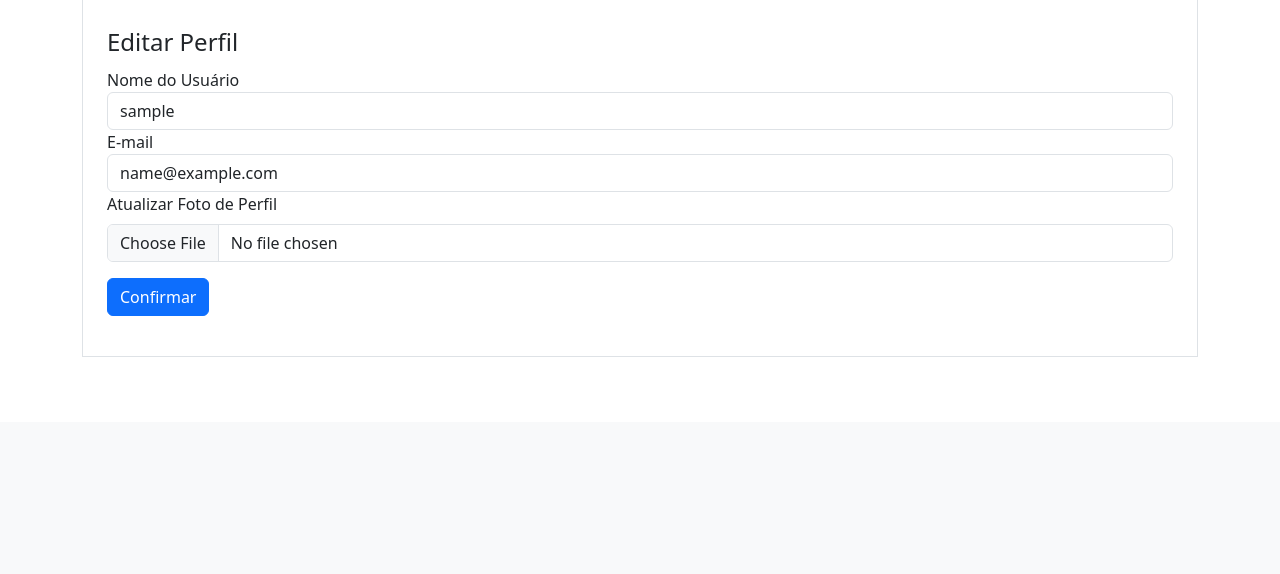
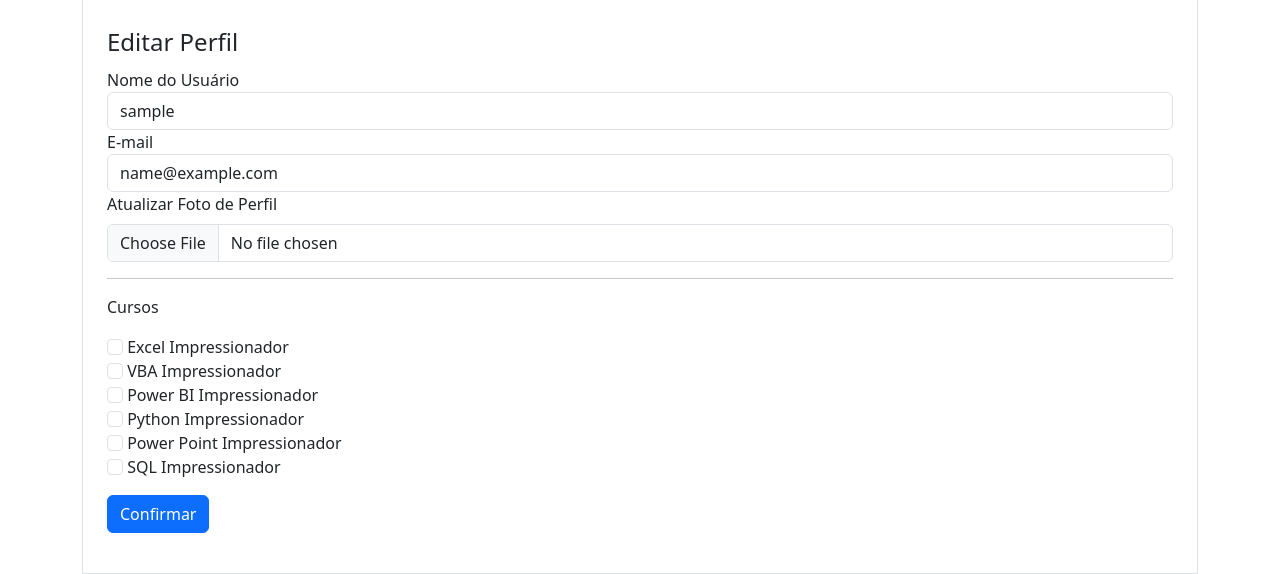
Before and after one commit to felipemonsef10/site-blog-flask, a Flask app: page /perfil/editar in a window 1280 px wide. Shown: the part 378-952 px from the top of the page. Before the commit the page ends 735 px from the top, so only its background shows below. Run offline with Flask 3, Linux system fonts and the light colour scheme; the visitor is signed in with stand-in values (Sample User, id 1); some libraries are stand-ins or nearby versions.

Commit message:
ajustando o editar perfil

```diff
--- a/comunidadepython/forms.py
+++ b/comunidadepython/forms.py
@@ -30,6 +30,14 @@ class FormEditarPerfil(FlaskForm):
     username = StringField('Nome do Usuário', validators=[DataRequired()])
     email = StringField('E-mail', validators=[DataRequired(), Email()])
     foto_perfil = FileField('Atualizar Foto de Perfil', validators=[FileAllowed(['png', 'jpg'])])
+
+    curso_excel = BooleanField('Excel Impressionador')
+    curso_vba = BooleanField('VBA Impressionador')
+    curso_powerbi = BooleanField('Power BI Impressionador')
+    curso_python = BooleanField('Python Impressionador')
+    curso_ppt = BooleanField('Power Point Impressionador')
+    curso_sql = BooleanField('SQL Impressionador')
+
     botao_submit_editar_perfil = SubmitField('Confirmar')
 
     def validate_email(self, email):
--- a/comunidadepython/routes.py
+++ b/comunidadepython/routes.py
@@ -3,6 +3,9 @@ from comunidadepython import app, db, bcrypt
 from comunidadepython.forms import FormLogin, FormCriarConta, FormEditarPerfil
 from comunidadepython.models import Usuario
 from flask_login import login_user, logout_user, current_user, login_required
+from secrets import token_hex
+import os
+from PIL import Image
 
 
 lista_users = [
@@ -89,19 +92,47 @@ def criar_post():
     return render_template('criarpost.html')
 
 
+def salvar_imagem(imagem):
+    codigo = token_hex(8)
+    nome, extensao = os.path.splitext(imagem.filename)
+    nome_imagem_codificada = nome + codigo + extensao
+    caminho_completo = os.path.join(app.root_path, 'static\\fotos_perfil', nome_imagem_codificada)
+
+    tamanho_imagem = (200, 200)
+    imagem_reduzida = Image.open(imagem)
+    imagem_reduzida.thumbnail(tamanho_imagem)
+
+    imagem_reduzida.save(caminho_completo)
+
+    return nome_imagem_codificada
+
+
 @app.route('/perfil/editar',  methods=['GET', 'POST'])
 @login_required
 def editar_perfil():
     form = FormEditarPerfil()
 
     if form.validate_on_submit():
-        current_user.email = form.email.data
-        current_user.username = form.username.data
+        mudou = False
 
-        # with app.app_context():
-        db.session.commit()
+        if form.foto_perfil.data:
+            nome_imagem = salvar_imagem(form.foto_perfil.data)
+            current_user.foto_perfil = nome_imagem
+            mudou = True
 
-        flash(f'Perfil atualizado com Sucesso', 'alert-success')
+        if current_user.email != form.email.data:
+            current_user.email = form.email.data
+            mudou = True
+
+        elif current_user.username != form.username.data:
+            current_user.username = form.username.data
+            mudou = True
+
+        if mudou:
+            db.session.commit()
+            flash(f'Perfil atualizado com Sucesso', 'alert-success')
+
+
         return redirect(url_for('perfil'))
 
     elif request.method == "GET":
--- a/comunidadepython/templates/editar_perfil.html
+++ b/comunidadepython/templates/editar_perfil.html
@@ -47,14 +47,24 @@
                         {{ form.foto_perfil.label(class="form-label") }}
                         {{ form.foto_perfil(class="form-control") }}
 
-
                         {% if form.foto_perfil.errors %}
                             {% for erro in form.foto_perfil.errors %}
                                 <span class="text-danger">{{ erro }}</span><br>
                             {% endfor %}
                         {% endif %}
+                    </div>
 
-                    </div>
+                    <hr>
+
+                    <p>Cursos</p>
+                    {% for campo in form %}
+                        {% if campo.name.startswith('curso_') %}
+                            <div class="form-group">
+                                {{ campo(class='form-check-input') }}
+                                {{ campo.label(class='form-check-label') }}
+                            </div>
+                        {% endif %}
+                    {% endfor %}
 
                 </fieldset>
                 {{ form.botao_submit_editar_perfil(class="btn btn-primary mb-3 mt-3") }}
```
Also changed, not shown: comunidadepython/static/fotos_perfil/imagecdefb42eb4599d4a.png (added), comunidadepython/templates/login.html (indentation only).
